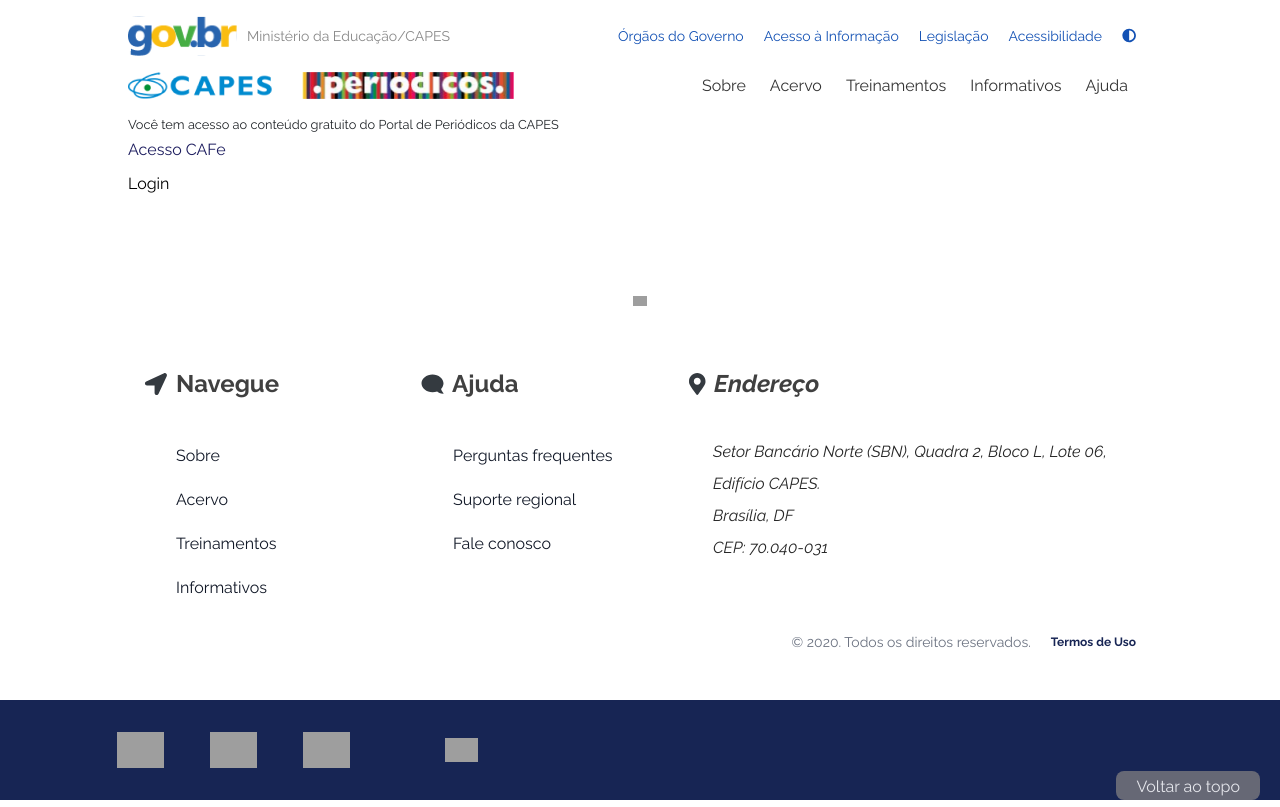
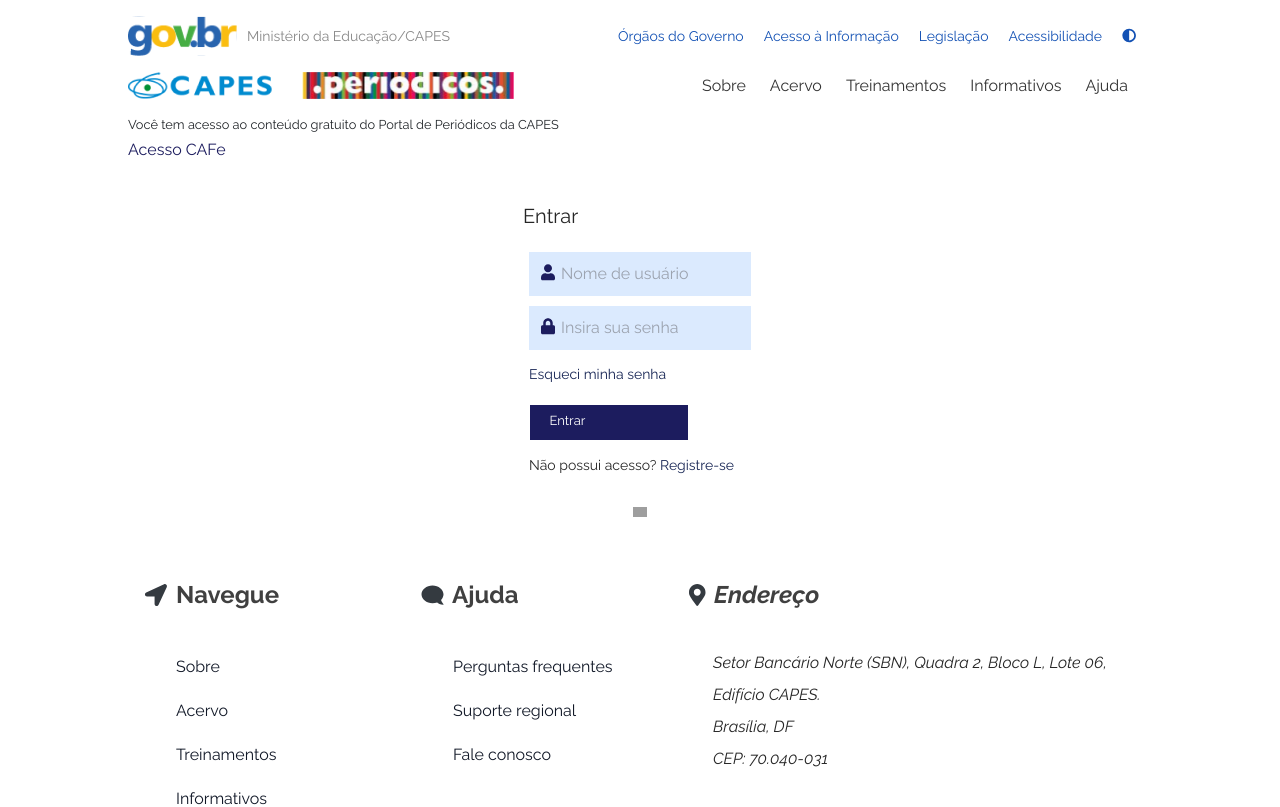
Before and after one commit to Vhs4/hackathon-capes, a React (Vite) app in the folder Front-end/: page /login in a window 1280 px wide. Shown: the top 807 px of the page. Built offline with nearby package versions, Linux system fonts and the light colour scheme; grey boxes are pictures that could not be loaded.

Commit message:
FEAT: Tela de login pronta

```diff
--- /dev/null
+++ b/Front-end/src/components/FormLogin/FormLogin.tsx
@@ -0,0 +1,114 @@
+import React, { useState } from 'react';
+import { Link, useNavigate } from 'react-router-dom';
+import { z } from 'zod';
+import Button from '../Button/Button';
+import { toast } from 'react-toastify';
+import { useAuth } from '../../contexts/UseAuth';
+
+// Esquema de validação com Zod
+const loginSchema = z.object({
+    username: z.string().min(1, 'O nome de usuário é obrigatório').max(50, 'Máximo de 50 caracteres'),
+    password: z.string().min(6, 'A senha deve ter pelo menos 6 caracteres')
+});
+
+const FormLogin = () => {
+    const [formData, setFormData] = useState({ username: '', password: '' });
+    const [errors, setErrors] = useState<Record<string, string>>({});
+    const { loginUser } = useAuth();
+    const navigate = useNavigate();
+
+    const handleInputChange = (e: React.ChangeEvent<HTMLInputElement>) => {
+        const { id, value } = e.target;
+        setFormData({ ...formData, [id]: value });
+    };
+
+    const handleSubmit = (e: React.FormEvent) => {
+        e.preventDefault();
+
+        const result = loginSchema.safeParse(formData);
+
+        if (!result.success) {
+            const fieldErrors: Record<string, string> = {};
+            result.error.errors.forEach((err) => {
+                if (err.path[0]) fieldErrors[err.path[0] as string] = err.message;
+            });
+
+            setErrors(fieldErrors);
+            toast.error('Ocorreu um erro, tente novamente!');
+        } else {
+            toast.success("Login efetuado com sucesso!");
+            loginUser(result.data.username, result.data.password);
+            navigate('/home');
+            setErrors({});
+        }
+    };
+
+    return (
+        <main className="flex flex-col bg-white items-center justify-center mx-auto my-8">
+            <h1 className="w-full text-xl leading-6 whitespace-nowrap text-neutral-800">Entrar</h1>
+            <form className="flex flex-col justify-center mt-6 w-full" onSubmit={handleSubmit}>
+                <div className="flex flex-col px-1.5 w-full max-w-[270px] min-h-[54px]">
+                    <div className="flex relative flex-col w-full">
+                        <label htmlFor="username" className="sr-only">
+                            Nome de usuário
+                        </label>
+                        <input
+                            id="username"
+                            value={formData.username}
+                            onChange={handleInputChange}
+                            placeholder="Nome de usuário"
+                            className="flex overflow-hidden z-0 flex-col justify-center py-2.5 pr-3 pl-8 w-full text-base bg-blue-100 min-h-[38px] text-neutral-500"
+                        />
+                        <div className="absolute p-3 text-base font-black leading-4 whitespace-nowrap text-blue-950 w-[34px]">
+                            <svg width="14" height="17" viewBox="0 0 14 17" fill="none" xmlns="http://www.w3.org/2000/svg">
+                                <path d="M7 8.31006C4.78125 8.31006 3 6.52881 3 4.31006C3 2.12256 4.78125 0.310059 7 0.310059C9.1875 0.310059 11 2.12256 11 4.31006C11 6.52881 9.1875 8.31006 7 8.31006ZM9.78125 9.31006C12.0938 9.31006 14 11.2163 14 13.5288V14.8101C14 15.6538 13.3125 16.3101 12.5 16.3101H1.5C0.65625 16.3101 0 15.6538 0 14.8101V13.5288C0 11.2163 1.875 9.31006 4.1875 9.31006H4.71875C5.40625 9.65381 6.1875 9.81006 7 9.81006C7.8125 9.81006 8.5625 9.65381 9.25 9.31006H9.78125Z" fill="#1C1C5E" />
+                            </svg>
+                        </div>
+                        {errors.username && <p className="text-red-500 text-sm mt-1">{errors.username}</p>}
+                    </div>
+                </div>
+                <div className="flex flex-col px-1.5 w-full max-w-[270px] min-h-[54px]">
+                    <div className="flex relative flex-col w-full">
+                        <label htmlFor="password" className="sr-only">
+                            Senha
+                        </label>
+                        <input
+                            id="password"
+                            type="password"
+                            value={formData.password}
+                            onChange={handleInputChange}
+                            placeholder="Insira sua senha"
+                            className="flex overflow-hidden z-0 flex-col justify-center py-2.5 pr-3 pl-8 w-full text-base bg-blue-100 min-h-[38px] text-neutral-500"
+                        />
+                        <div className="absolute p-3 text-base font-black leading-4 whitespace-nowrap text-blue-950 w-[34px]">
+                            <svg width="14" height="17" viewBox="0 0 14 17" fill="none" xmlns="http://www.w3.org/2000/svg">
+                                <path d="M12.5 7.31006C13.3125 7.31006 14 7.99756 14 8.81006V14.8101C14 15.6538 13.3125 16.3101 12.5 16.3101H1.5C0.65625 16.3101 0 15.6538 0 14.8101V8.81006C0 7.99756 0.65625 7.31006 1.5 7.31006H2.25V5.06006C2.25 2.46631 4.375 0.310059 7 0.310059C9.59375 0.310059 11.75 2.46631 11.75 5.06006V7.31006H12.5ZM9.25 7.31006V5.06006C9.25 3.84131 8.21875 2.81006 7 2.81006C5.75 2.81006 4.75 3.84131 4.75 5.06006V7.31006H9.25Z" fill="#1C1C5E" />
+                            </svg>
+
+                        </div>
+                        {errors.password && <p className="text-red-500 text-sm mt-1">{errors.password}</p>}
+                    </div>
+                </div>
+                <div className="flex flex-col justify-center pb-4 w-full text-sm leading-5 max-w-[270px] min-h-[40px] text-blue-950">
+                    <Link to="#" className="px-1.5 py-1">
+                        Esqueci minha senha
+                    </Link>
+                </div>
+                <div className="flex flex-col items-start px-1.5 w-full text-sm leading-5 max-w-[270px]">
+                    <Button variant={4} type="submit">
+                        Entrar
+                    </Button>
+                    <div className="flex items-start mt-3.5">
+                        <p className="text-neutral-800">Não possui acesso?{" "}
+                        <Link to="/register" className="whitespace-nowrap text-blue-950">
+                             Registre-se
+                        </Link>
+                        </p>
+                    </div>
+                </div>
+            </form>
+        </main>
+    );
+};
+
+export default FormLogin;
--- a/Front-end/src/pages/Login/Login.tsx
+++ b/Front-end/src/pages/Login/Login.tsx
@@ -1,6 +1,8 @@
+import FormLogin from "../../components/FormLogin/FormLogin"
+
 const Login = () => {
   return (
-    <div>Login</div>
+    <FormLogin />
   )
 }
 
```
